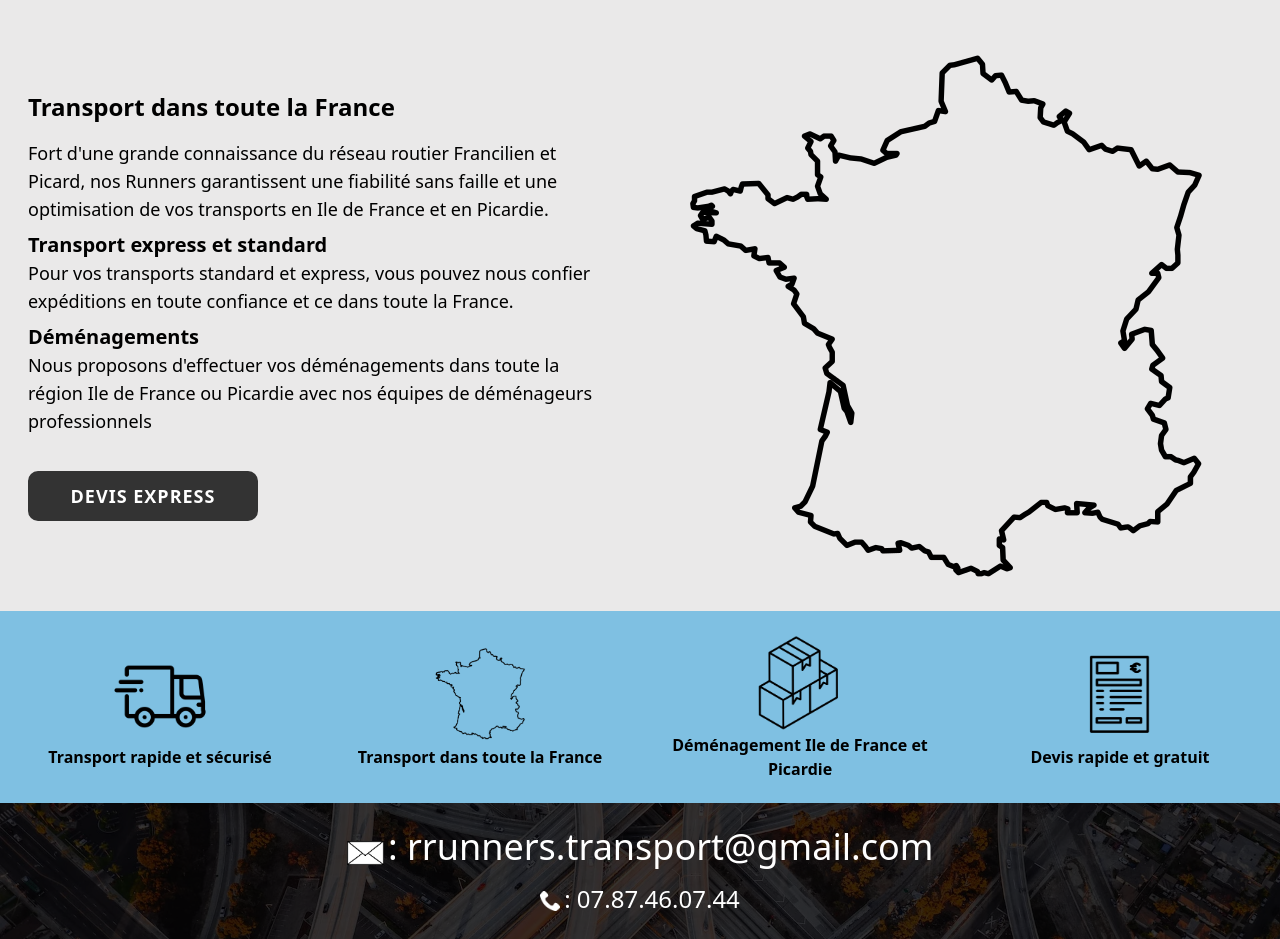
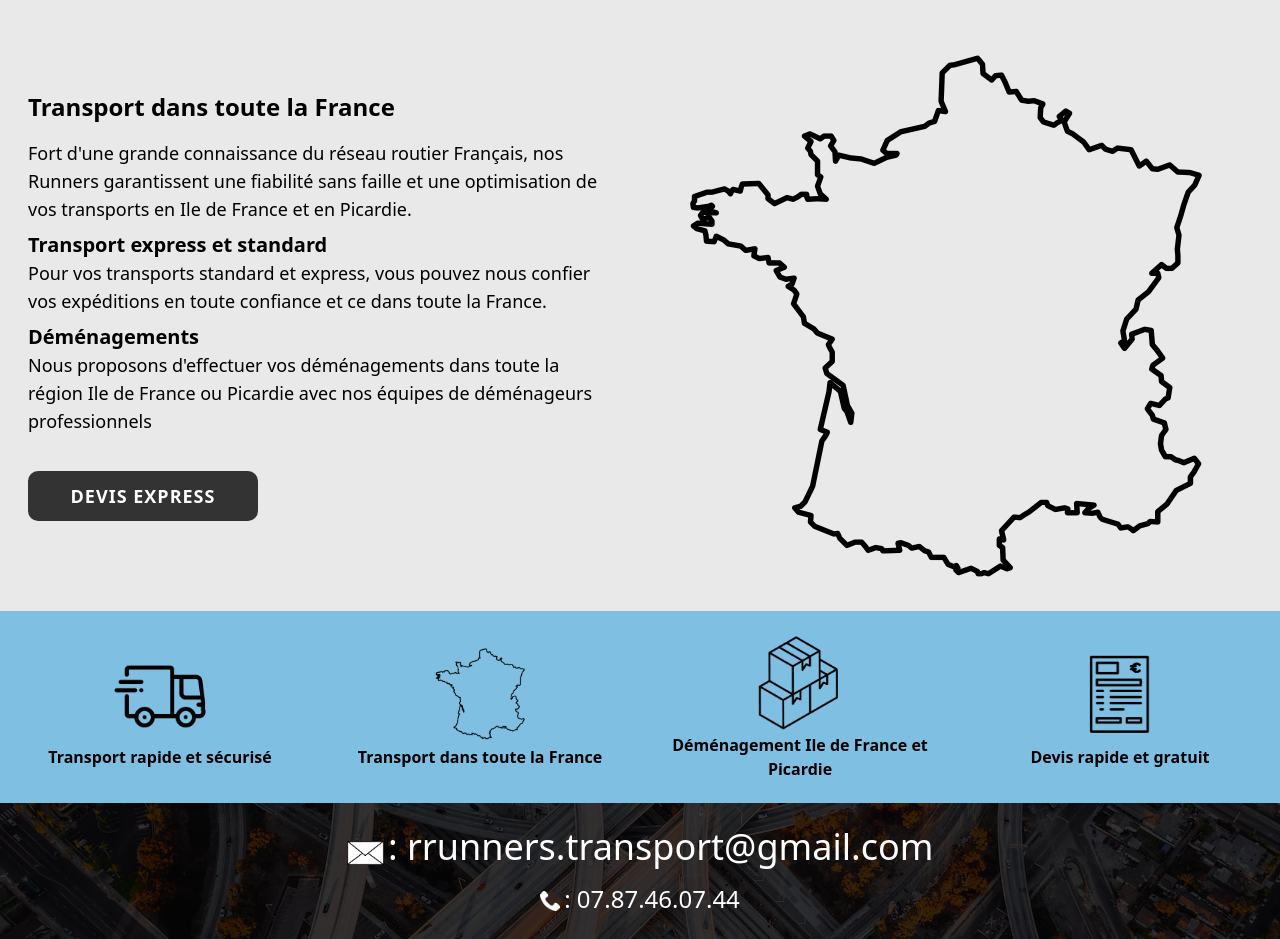
Before and after one commit to Jolan95/Next-roadrunners, a Next.js app: page /area in a window 1280 px wide. Shown: the part 820-1759 px from the top of the page. Built offline with nearby package versions, Linux system fonts and the light colour scheme.

Commit message:
fix some missing letters

```diff
--- a/pages/area.js
+++ b/pages/area.js
@@ -40,12 +40,12 @@ export default function Area() {
 	  		<div className="  text-md md:text-lg lg:px-7">
 	  			<h2 className=" text-xl md:text-2xl  font-bold mb-4">Transport dans toute la France</h2>
 				<p>
-				Fort d'une grande connaissance du réseau routier Francilien et Picard, nos Runners garantissent une fiabilité sans faille et une optimisation de vos transports en Ile de France et en Picardie.				</p>
+				Fort d'une grande connaissance du réseau routier Français, nos Runners garantissent une fiabilité sans faille et une optimisation de vos transports en Ile de France et en Picardie.</p>
 				<h3 className='font-semibold text-lg md:text-xl mt-2'>
 				  	Transport express et standard
 				</h3>
 				<p className=''>
-				Pour vos transports standard et express, vous pouvez nous confier expéditions en toute confiance et ce dans toute la France.
+				Pour vos transports standard et express, vous pouvez nous confier vos expéditions en toute confiance et ce dans toute la France.
 				</p>
 		  		<h3 className='font-semibold text-lg md:text-xl mt-2'>
 		  		Déménagements
--- a/pages/index.js
+++ b/pages/index.js
@@ -3,7 +3,7 @@ import truckMercedes from "../assets/mercedes-blanc.webp";
 import Bandeau from "../components/bandeau.js";
 import AlertDangerous from "../components/alert-dangerous";
 import Route from '../assets/routes.webp'
-import Map from "../assets/map.webp"
+
 import Link from "next/link";
 import Fiat from "../assets/fiat.webp"
 import IconTelephone from "../assets/icons/tel-white.webp"
@@ -98,7 +98,7 @@ export default function Accueil() {
 							Basé en Ile de France,
 					  		Road Runners est spécialisé dans le transport routier dans la région Parisienne et Picardie. Confiez nous vos expéditions et même vos déménagements en toute confiance.<br/>
 							<h3 className="mt-4 mb-1 font-semibold text-lg md:text-xl">Transport National</h3>
-							Besoin d'un transport de marchandise en France métopolitaine? Road Runners assure vos expréditions dans toutes l'héxagone.
+							Besoin d'un transport de marchandise en France métopolitaine? Road Runners assure vos expréditions Express ou régulières dans toutes l'héxagone.
 						</div>
 					</div>
 				</div>
--- a/pages/transport.js
+++ b/pages/transport.js
@@ -74,7 +74,7 @@ export default function Transport() {
 	      	</div>
 	    </div>
         <div className='bg-slate-800 text-center text-white px-4 py-7 mt-10 text-md md:text-lg'>
-            Vous avez besoin d'un transport de qualité ? Effectuez un devis ou demandez une prise de contact
+            Besoin d'un transport de qualité ? Effectuez un devis ou demandez une prise de contact
             <div className="flex justify-center mt-3">
                 <Link href="/contact#form"><button className="button-devis text-lg">Devis Express</button></Link>
             </div>
```
Also changed, not shown: assets/map.webp (deleted).
